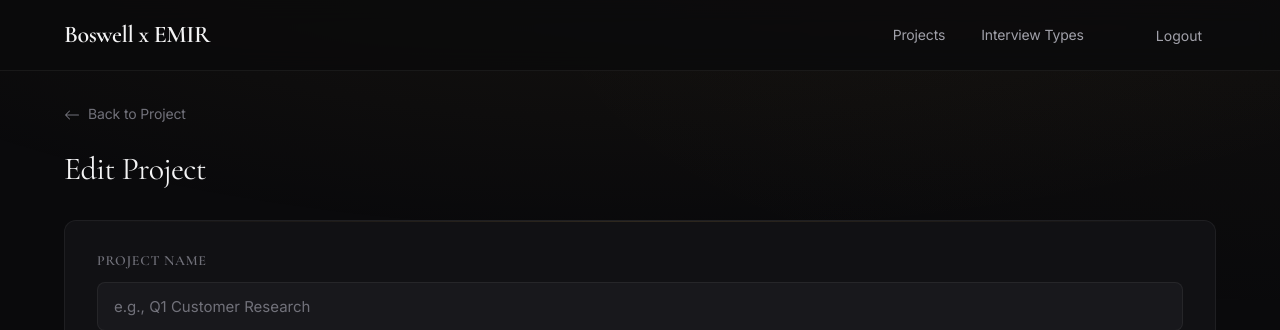
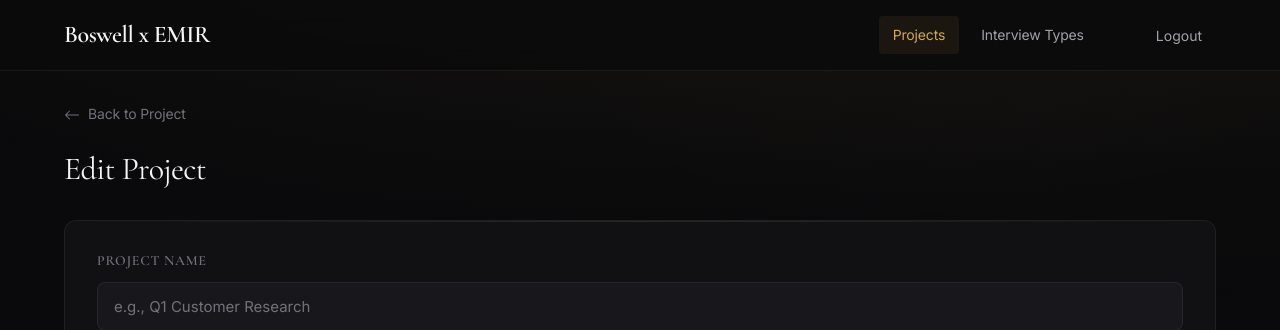
Before and after one commit to nraford7/boswell, a FastAPI app: template src/boswell/server/templates/admin/project_edit.html in a window 1280 px wide. Shown: the top 330 px of the page. Run offline with FastAPI, Linux system fonts and the light colour scheme; the template is opened without the code that fills it, so the values that code supplies are empty; parts of the project's set-up code (start-up, migrations or seed data) failed here and were passed over; some libraries are stand-ins or nearby versions.

Commit message:
feat(ui): add navigation active states
Adds visual distinction for current page in navigation to improve wayfinding.
Pages under Projects show active Projects link, Interview Types pages show
active Interview Types link.

Co-Authored-By: Claude Opus 4.5 <noreply@anthropic.com>

```diff
--- a/src/boswell/server/templates/admin/bulk_import.html
+++ b/src/boswell/server/templates/admin/bulk_import.html
@@ -185,7 +185,7 @@
     <div class="nav-content">
         <a href="/admin/" class="nav-brand">Boswell x EMIR</a>
         <div class="nav-links">
-            <a href="/admin/">Projects</a>
+            <a href="/admin/" class="active">Projects</a>
             <a href="/admin/templates">Interview Types</a>
             <span class="text-muted">{{ user.name }}</span>
             <form method="post" action="/admin/logout" style="display: inline;">
--- a/src/boswell/server/templates/admin/interview_new.html
+++ b/src/boswell/server/templates/admin/interview_new.html
@@ -30,7 +30,7 @@
     <div class="nav-content">
         <a href="/admin/" class="nav-brand">Boswell x EMIR</a>
         <div class="nav-links">
-            <a href="/admin/">Projects</a>
+            <a href="/admin/" class="active">Projects</a>
             <a href="/admin/templates">Interview Types</a>
             <span class="text-muted">{{ user.name }}</span>
             <form method="post" action="/admin/logout" style="display: inline;">
--- a/src/boswell/server/templates/admin/invite.html
+++ b/src/boswell/server/templates/admin/invite.html
@@ -20,7 +20,7 @@
     <div class="nav-content">
         <a href="/admin/" class="nav-brand">Boswell x EMIR</a>
         <div class="nav-links">
-            <a href="/admin/">Projects</a>
+            <a href="/admin/" class="active">Projects</a>
             <a href="/admin/templates">Interview Types</a>
             <span class="text-muted">{{ user.name }}</span>
             <form method="post" action="/admin/logout" style="display: inline;">
--- a/src/boswell/server/templates/admin/project_created.html
+++ b/src/boswell/server/templates/admin/project_created.html
@@ -209,7 +209,7 @@
     <div class="nav-content">
         <a href="/admin/" class="nav-brand">Boswell x EMIR</a>
         <div class="nav-links">
-            <a href="/admin/">Projects</a>
+            <a href="/admin/" class="active">Projects</a>
             <a href="/admin/templates">Interview Types</a>
             <span class="text-muted">{{ user.name }}</span>
             <form method="post" action="/admin/logout" style="display: inline;">
--- a/src/boswell/server/templates/admin/project_detail.html
+++ b/src/boswell/server/templates/admin/project_detail.html
@@ -470,7 +470,7 @@
     <div class="nav-content">
         <a href="/admin/" class="nav-brand">Boswell x EMIR</a>
         <div class="nav-links">
-            <a href="/admin/">Projects</a>
+            <a href="/admin/" class="active">Projects</a>
             <a href="/admin/templates">Interview Types</a>
             <span class="text-muted">{{ user.name }}</span>
             <form method="post" action="/admin/logout" style="display: inline;">
--- a/src/boswell/server/templates/admin/project_edit.html
+++ b/src/boswell/server/templates/admin/project_edit.html
@@ -60,7 +60,7 @@
     <div class="nav-content">
         <a href="/admin/" class="nav-brand">Boswell x EMIR</a>
         <div class="nav-links">
-            <a href="/admin/">Projects</a>
+            <a href="/admin/" class="active">Projects</a>
             <a href="/admin/templates">Interview Types</a>
             <span class="text-muted">{{ user.name }}</span>
             <form method="post" action="/admin/logout" style="display: inline;">
--- a/src/boswell/server/templates/admin/project_new.html
+++ b/src/boswell/server/templates/admin/project_new.html
@@ -104,7 +104,7 @@
     <div class="nav-content">
         <a href="/admin/" class="nav-brand">Boswell x EMIR</a>
         <div class="nav-links">
-            <a href="/admin/">Projects</a>
+            <a href="/admin/" class="active">Projects</a>
             <a href="/admin/templates">Interview Types</a>
             <span class="text-muted">{{ user.name }}</span>
             <form method="post" action="/admin/logout" style="display: inline;">
--- a/src/boswell/server/templates/admin/template_form.html
+++ b/src/boswell/server/templates/admin/template_form.html
@@ -31,7 +31,7 @@
         <a href="/admin/" class="nav-brand">Boswell x EMIR</a>
         <div class="nav-links">
             <a href="/admin/">Projects</a>
-            <a href="/admin/templates">Interview Types</a>
+            <a href="/admin/templates" class="active">Interview Types</a>
             <span class="text-muted">{{ user.name }}</span>
             <form method="post" action="/admin/logout" style="display: inline;">
                 <button type="submit">Logout</button>
--- a/src/boswell/server/templates/admin/templates_list.html
+++ b/src/boswell/server/templates/admin/templates_list.html
@@ -79,7 +79,7 @@
         <a href="/admin/" class="nav-brand">Boswell x EMIR</a>
         <div class="nav-links">
             <a href="/admin/">Projects</a>
-            <a href="/admin/templates">Interview Types</a>
+            <a href="/admin/templates" class="active">Interview Types</a>
             <span class="text-muted">{{ user.name }}</span>
             <form method="post" action="/admin/logout" style="display: inline;">
                 <button type="submit">Logout</button>
--- a/src/boswell/server/templates/admin/transcript.html
+++ b/src/boswell/server/templates/admin/transcript.html
@@ -113,7 +113,7 @@
     <div class="nav-content">
         <a href="/admin/" class="nav-brand">Boswell x EMIR</a>
         <div class="nav-links">
-            <a href="/admin/">Projects</a>
+            <a href="/admin/" class="active">Projects</a>
             <a href="/admin/templates">Interview Types</a>
             <span class="text-muted">{{ user.name }}</span>
             <form method="post" action="/admin/logout" style="display: inline;">
--- a/src/boswell/server/templates/base.html
+++ b/src/boswell/server/templates/base.html
@@ -436,6 +436,11 @@
             background-color: var(--bg-hover);
         }
 
+        .nav-links a.active {
+            color: var(--accent);
+            background-color: var(--accent-subtle);
+        }
+
         .nav-links .text-muted {
             padding: 0.5rem 0.875rem;
             font-size: 0.875rem;
```
